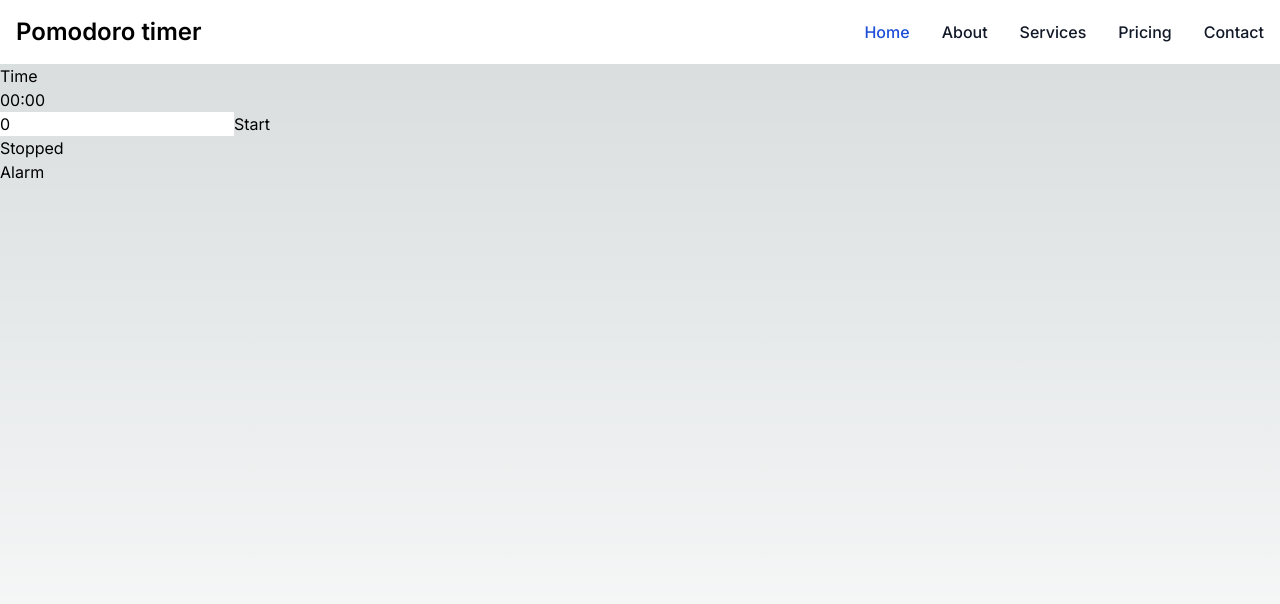
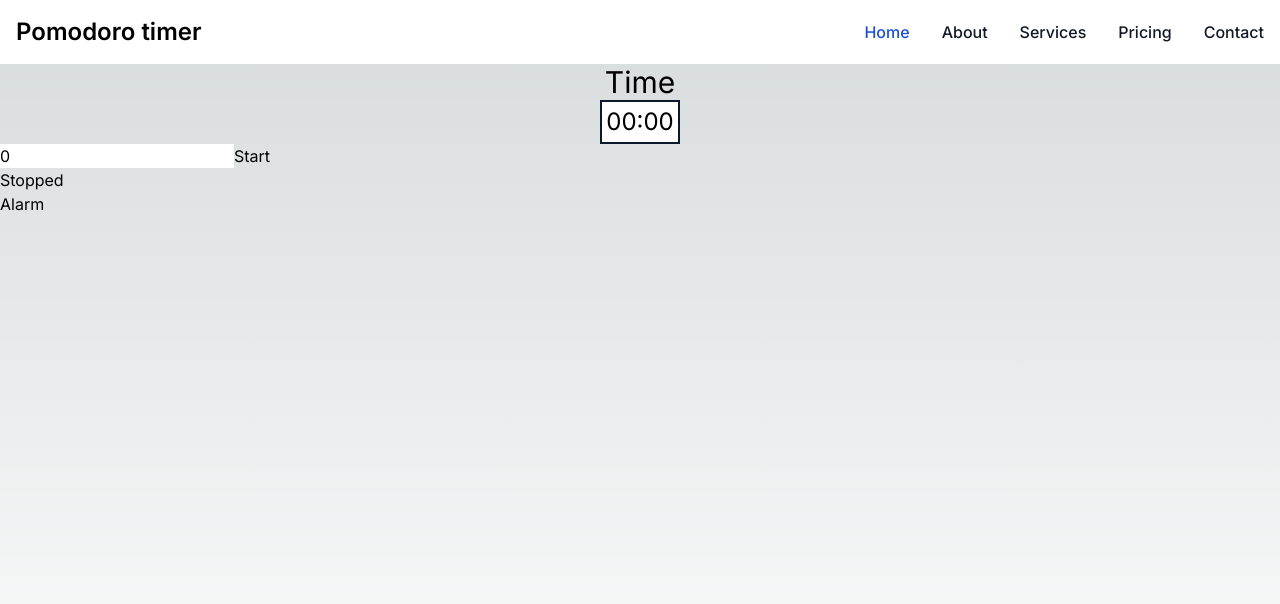
Before and after one commit to extremito/pomodoro-next-app, a Next.js app: page /main in a window 1280 px wide. Shown: the top 604 px of the page. Built offline with nearby package versions, Linux system fonts and the light colour scheme.

Commit message:
Update Time display styles

```diff
--- a/components/Time-display/TimeDisplay.tsx
+++ b/components/Time-display/TimeDisplay.tsx
@@ -6,11 +6,11 @@ interface ITimeDisplayProps {
 }
 export default function TimeDisplay({ timeSet, timeElapsed }: ITimeDisplayProps) {
   const remainingTime = timeSet - timeElapsed
-  const minutes = remainingTime > 60 ? Math.floor(remainingTime/60) : 0
-  const seconds = remainingTime > 60 ? remainingTime % 60 : remainingTime
-  return (<div>
-    <div>Time</div>
-    <div>{`${minutes > 9 ? minutes : "0".concat(minutes.toString())}:${seconds > 9 ? seconds : (seconds > 0 ? "0".concat(seconds.toString()) : '00')}`}</div>
+  const minutes = remainingTime > 59 ? Math.floor(remainingTime/60) : 0
+  const seconds = remainingTime > 59 ? remainingTime % 60 : remainingTime
+  return (<div className='flex flex-col flex-auto items-center'>
+    <div className='text-3xl'>Time</div>
+    <div className='bg-white border-2 border-slate-900 p-1 text-2xl'>{`${minutes > 9 ? minutes : "0".concat(minutes.toString())}:${seconds > 9 ? seconds : (seconds > 0 ? "0".concat(seconds.toString()) : '00')}`}</div>
   </div>)
 }
 
```
